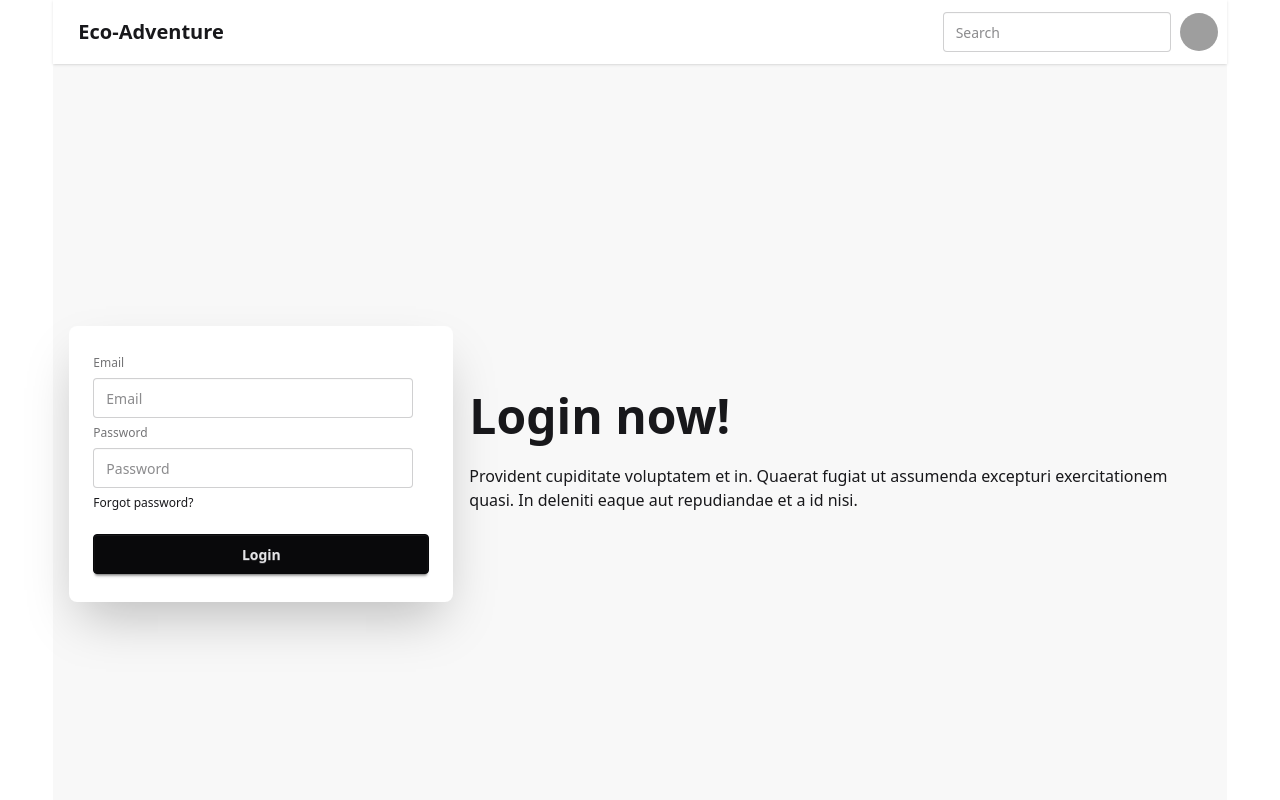
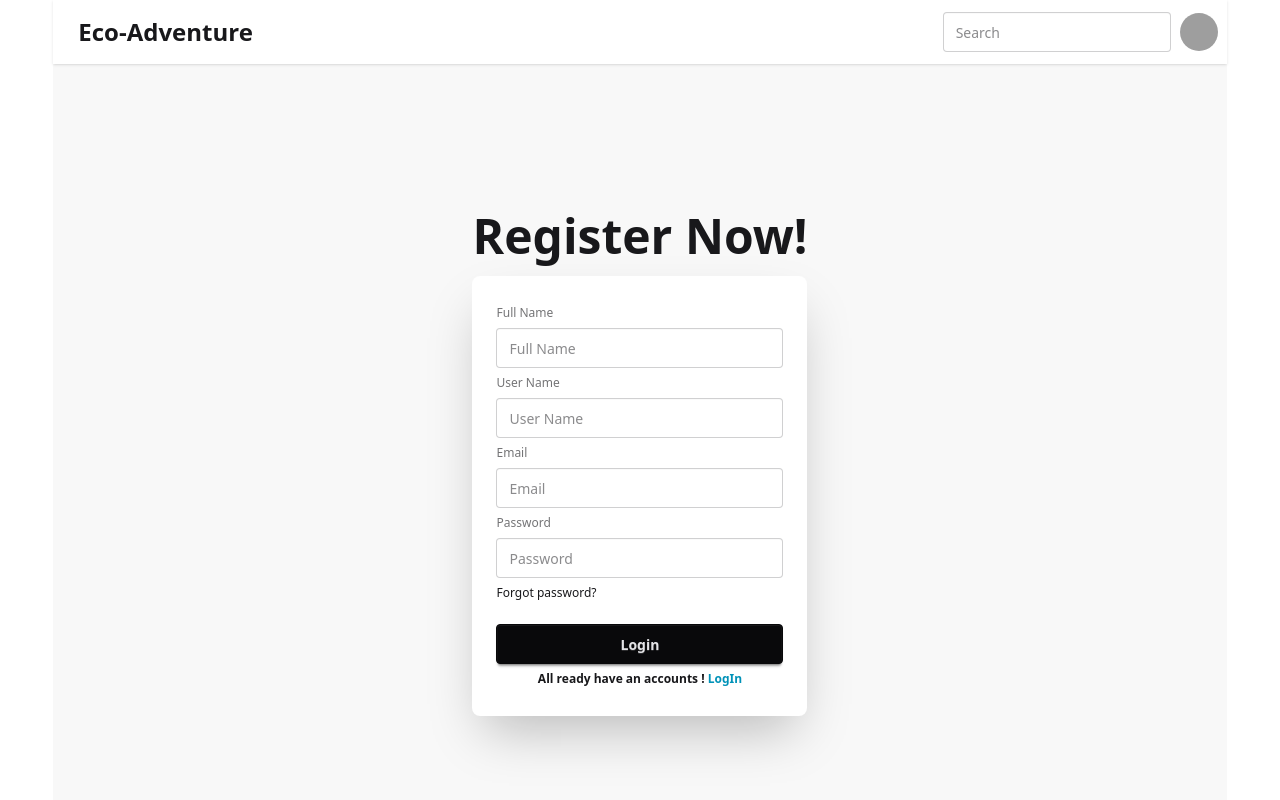
Before and after one commit to Amitkumersarkar/Eco-Adventure, a React (Vite) app: page /register in a window 1280 px wide. Shown: the top 800 px of the page. Built offline with nearby package versions, Linux system fonts and the light colour scheme; grey boxes are pictures that could not be loaded.

Commit message:
fixed error and updated code

```diff
--- a/src/Components/Pages/Header/Navbar.jsx
+++ b/src/Components/Pages/Header/Navbar.jsx
@@ -4,7 +4,9 @@ const Navbar = () => {
     return (
         <div className="navbar bg-base-100 shadow-sm">
             <div className="flex-1">
-                <a className="btn btn-ghost text-xl">Eco-Adventure</a>
+                <NavLink to='/'>
+                   <p className="text-2xl font-bold btn btn-ghost"> Eco-Adventure</p>
+                </NavLink>
             </div>
             <div className="flex gap-2">
                 <input type="text" placeholder="Search" className="input input-bordered w-24 md:w-auto" />
--- a/src/Components/Pages/Login.jsx
+++ b/src/Components/Pages/LoginProfile.jsx
@@ -1,6 +1,6 @@
-import { Link } from "react-router-dom";
+import { NavLink } from "react-router-dom";
 
-const Login = () => {
+const LoginProfile = () => {
     return (
         <div className="bg-base-200 min-h-screen flex items-start pt-10 px-4">
             <div className="flex flex-col items-center w-full max-w-md mx-auto space-y-5">
@@ -27,13 +27,11 @@ const Login = () => {
                                     <input name="password" type="password" className="input input-bordered w-full" placeholder="Password" />
                                 </div>
 
-                                <div className="text-right">
+                                <div className="text-center">
                                     <a className="link link-hover text-sm">Forgot password?</a>
                                 </div>
                                 <button className="btn btn-ghost text-white text-xl font-semibold bg-cyan-700 w-full">Login</button>
-                                {/* <p className="text-center font-semibold">
-                                    Don't Have An Account ? <span className="text-green-700 font-bold"><Link to='/register'>Register</Link></span>
-                                </p> */}
+                                <p className="text-center font-semibold"> Don't have an accounts ? <NavLink to='/register'><span className="font-bold text-green-600">Register</span></NavLink></p>
                             </fieldset>
                         </div>
                     </form>
@@ -44,4 +42,4 @@ const Login = () => {
     );
 };
 
-export default Login;
+export default LoginProfile;
--- a/src/Components/Pages/Register.jsx
+++ /dev/null
@@ -1,31 +0,0 @@
-
-const Register = () => {
-
-    return (
-   <div className="hero bg-base-200 min-h-screen">
-  <div className="hero-content flex-col lg:flex-row-reverse">
-    <div className="text-center lg:text-left">
-      <h1 className="text-5xl font-bold">Login now!</h1>
-      <p className="py-6">
-        Provident cupiditate voluptatem et in. Quaerat fugiat ut assumenda excepturi exercitationem
-        quasi. In deleniti eaque aut repudiandae et a id nisi.
-      </p>
-    </div>
-    <div className="card bg-base-100 w-full max-w-sm shrink-0 shadow-2xl">
-      <div className="card-body">
-        <fieldset className="fieldset">
-          <label className="label">Email</label>
-          <input type="email" className="input" placeholder="Email" />
-          <label className="label">Password</label>
-          <input type="password" className="input" placeholder="Password" />
-          <div><a className="link link-hover">Forgot password?</a></div>
-          <button className="btn btn-neutral mt-4">Login</button>
-        </fieldset>
-      </div>
-    </div>
-  </div>
-</div>
-    );
-};
-
-export default Register;
--- /dev/null
+++ b/src/Components/Pages/UserRegister.jsx
@@ -0,0 +1,32 @@
+import { NavLink } from "react-router-dom";
+
+const UserRegister = () => {
+    return (
+        <div className="hero bg-base-200 min-h-screen">
+            <div className="hero-content flex-col ">
+                <div className="text-center ">
+                    <h1 className="text-5xl font-bold">Register Now!</h1>
+                </div>
+                <div className="card bg-base-100 w-full max-w-sm shrink-0 shadow-2xl">
+                    <div className="card-body">
+                        <fieldset className="fieldset">
+                            <label className="label">Full Name</label>
+                            <input name="full name" type="text" className="input" placeholder="Full Name" />
+                            <label className="label">User Name</label>
+                            <input name="user name" type="text" className="input" placeholder="User Name" />
+                            <label className="label">Email</label>
+                            <input type="email" className="input" placeholder="Email" />
+                            <label className="label">Password</label>
+                            <input type="password" className="input" placeholder="Password" />
+                            <div><a className="link link-hover">Forgot password?</a></div>
+                            <button className="btn btn-neutral mt-4">Login</button>
+                            <p className="text-center font-semibold">All ready have an accounts ! <NavLink to="/login"><span className="font-bold text-cyan-600">LogIn</span></NavLink></p>
+                        </fieldset>
+                    </div>
+                </div>
+            </div>
+        </div>
+    );
+};
+
+export default UserRegister;
```
Also changed, not shown: src/main.jsx (+5 -4 lines).
